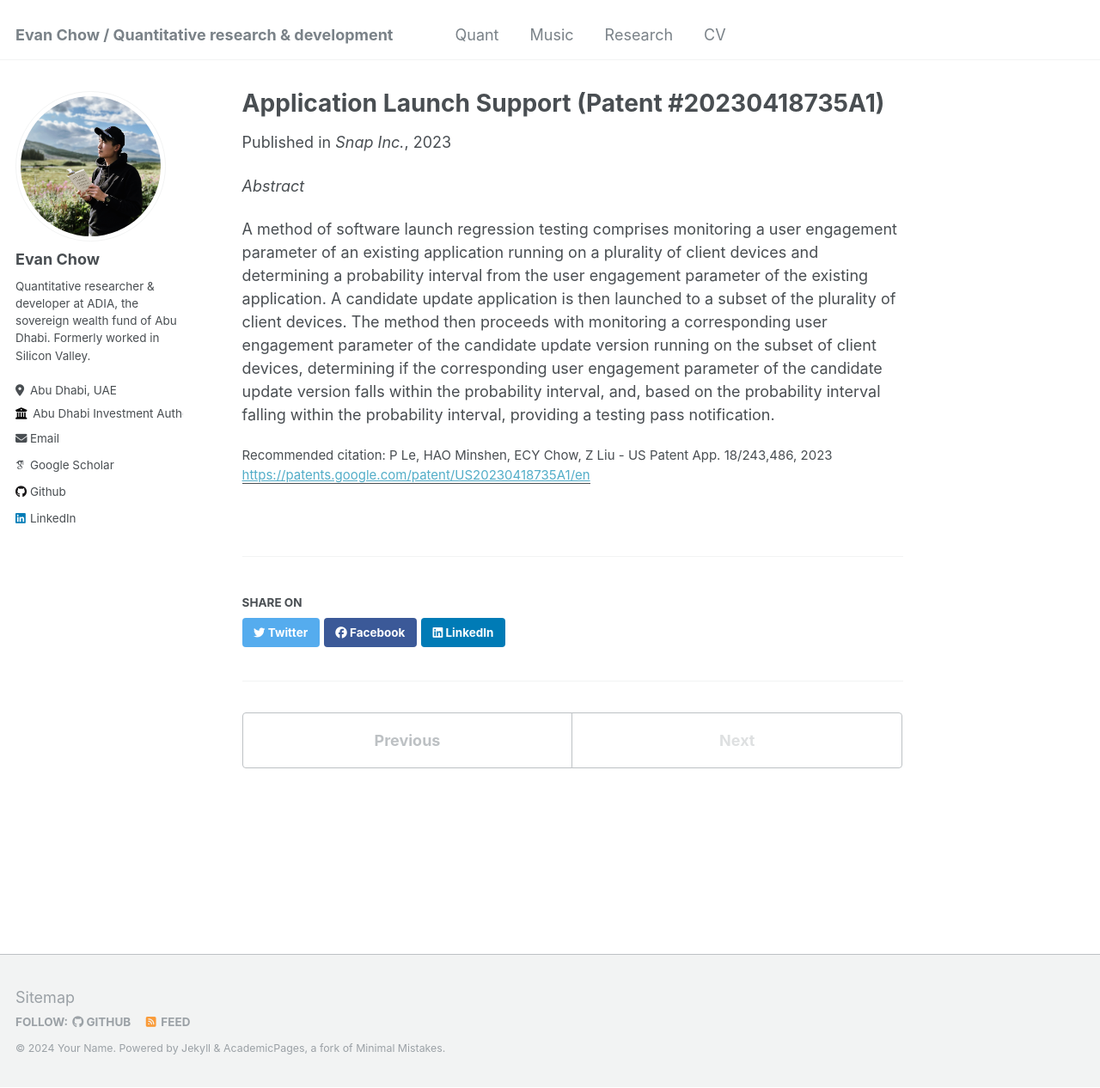
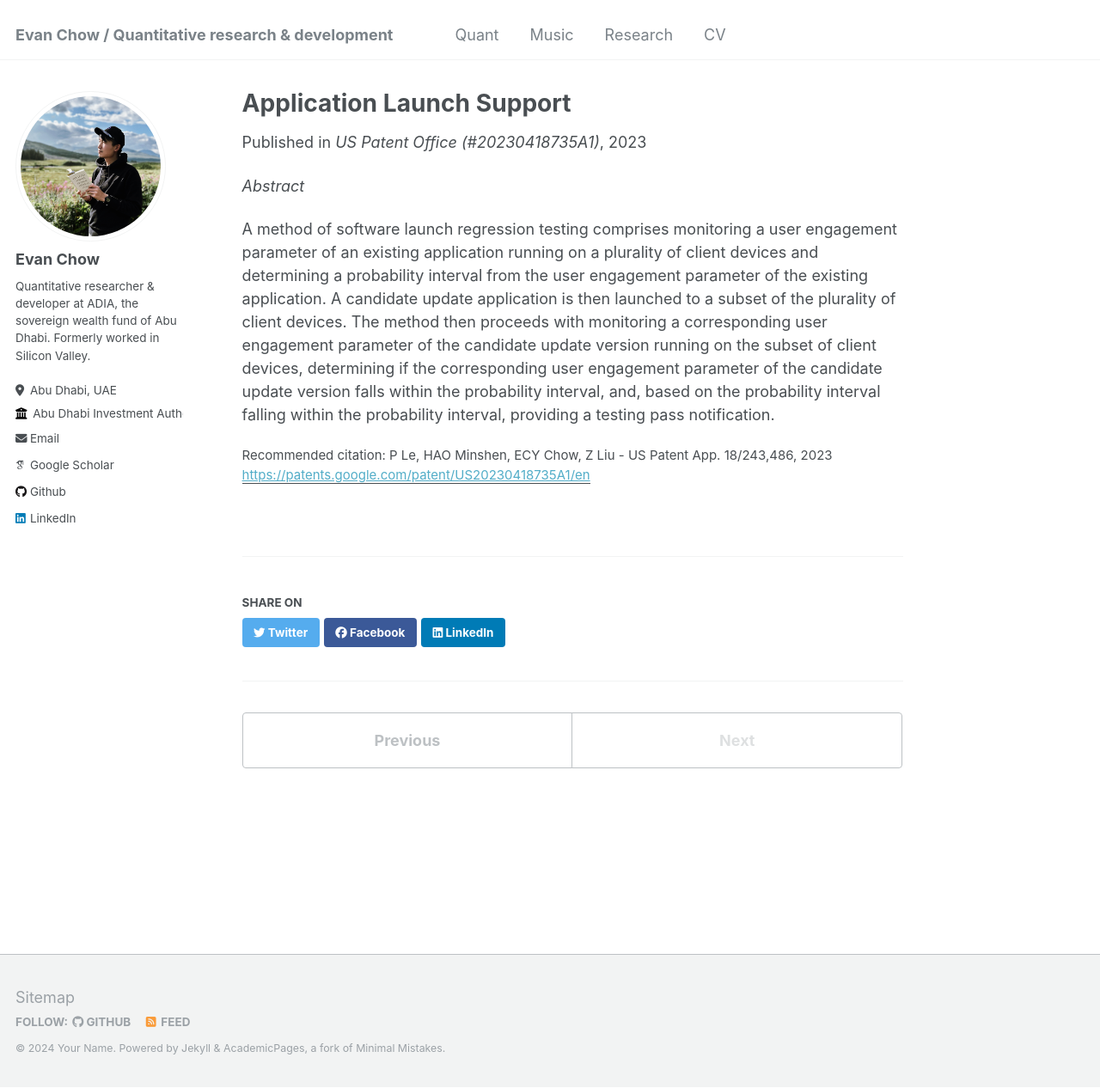
Before and after one commit to evnchw/evnchw.github.io, a Jekyll site: the page built from _publications/US20230418735A1.md, in a window 1280 px wide and 1266 px high. Shown: the whole window at 86% size. Built offline with Jekyll 4.4.1, drawn with Linux system fonts in a browser that asks for light colours; some web fonts are replaced.

Commit message:
Update US20230418735A1.md

```diff
--- a/_publications/US20230418735A1.md
+++ b/_publications/US20230418735A1.md
@@ -1,9 +1,9 @@
 ---
-title: "Application Launch Support (Patent #20230418735A1)"
+title: "Application Launch Support"
 collection: publications
 permalink: /publication/US20230418735A1
 date: 2023-12-28
-venue: 'Snap Inc.'
+venue: 'US Patent Office (#20230418735A1)'
 paperurl: 'https://patents.google.com/patent/US20230418735A1/en'
 citation: 'P Le, HAO Minshen, ECY Chow, Z Liu - US Patent App. 18/243,486, 2023'
 ---
```
